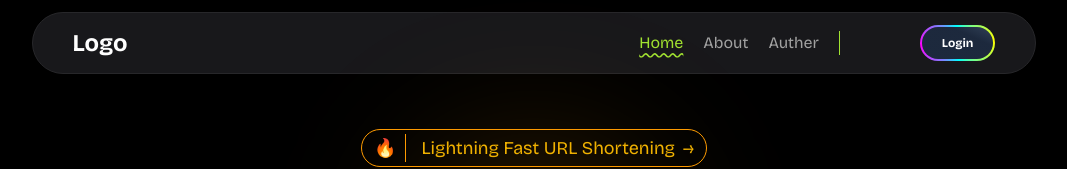
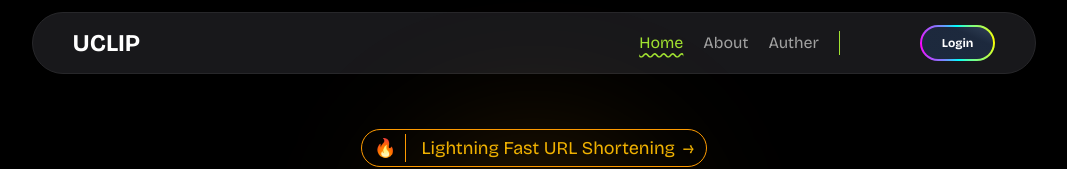
Before and after one commit to vardhan-ganugula/urlfoxy, a React (Vite) app in the folder client/: page / in a window 1280 px wide. Shown: the top 169 px of the page, without its empty margins (106-1173 px from the left). Built offline with nearby package versions, Linux system fonts and the light colour scheme.

Commit message:
change the logo name

```diff
--- a/client/src/components/HomepageHeader.jsx
+++ b/client/src/components/HomepageHeader.jsx
@@ -31,7 +31,7 @@
             rounded-full bg-zinc-900
           "
         >
-          <div className="text-2xl font-bold">Logo</div>
+          <div className="text-2xl font-bold">UCLIP</div>
           <div className="flex gap-3 md:gap-10 items-center">
             <ul className="gap-5 mr-10 border-r border-primary pr-5 hidden md:flex">
               {HomePageNavLinks.map((link, idx) => (
```
